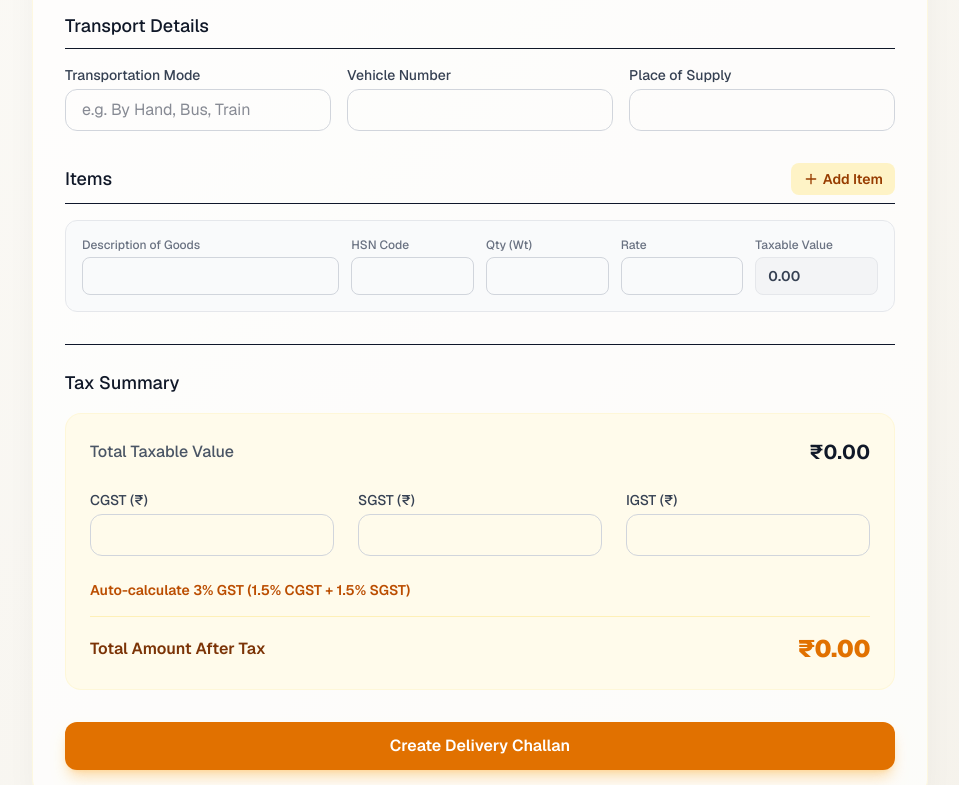
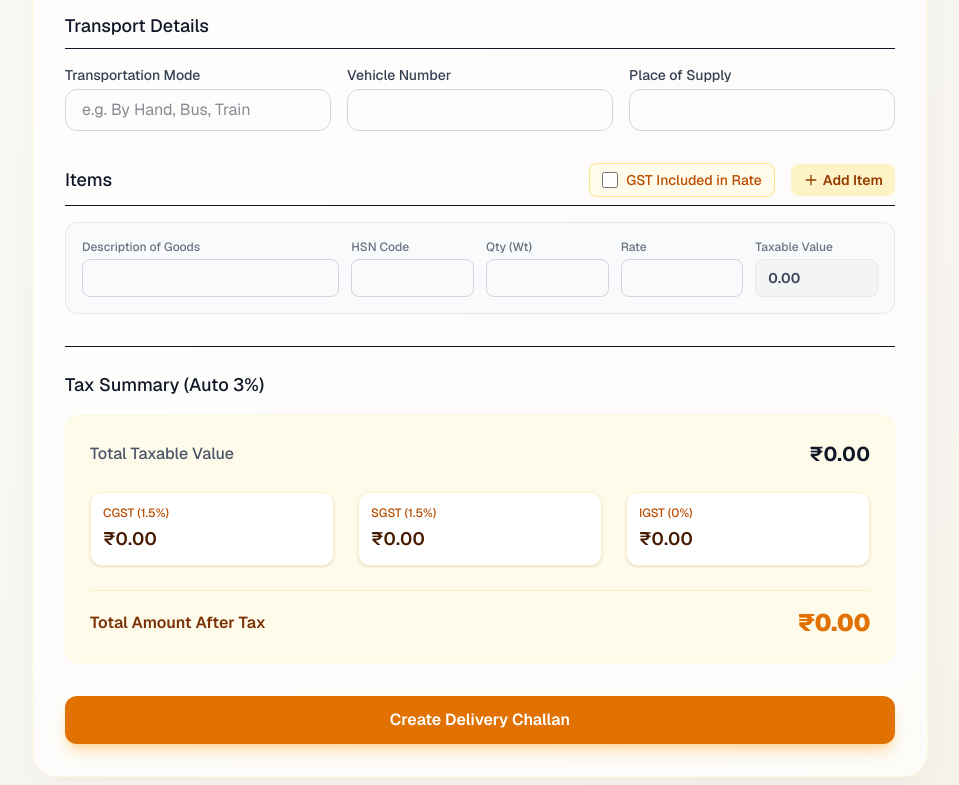
Before and after one commit to Mohith705/gold-shop-helper-wholesale, a Next.js app: page /add-challan in a window 1280 px wide. Shown: the part 476-1261 px from the top of the page, without its empty margins (160-1119 px from the left). Built offline with nearby package versions, Linux system fonts and the light colour scheme.

Commit message:
fix: resolve numberToWords build error and automate GST calculation in challans

```diff
--- a/src/app/add-challan/AddChallanForm.tsx
+++ b/src/app/add-challan/AddChallanForm.tsx
@@ -9,16 +9,14 @@ export function AddChallanForm() {
   const router = useRouter()
   const [isPending, startTransition] = useTransition()
 
-  const [items, setItems] = useState<{ id: string, desc: string, hsn: string, uom: string, qty: number, rate: number, taxable: number }[]>([
-    { id: '1', desc: '', hsn: '', uom: 'GMS', qty: 0, rate: 0, taxable: 0 }
+  const [items, setItems] = useState<{ id: string, desc: string, hsn: string, uom: string, qty: number, rate: number }[]>([
+    { id: '1', desc: '', hsn: '', uom: 'GMS', qty: 0, rate: 0 }
   ])
 
-  const [cgst, setCgst] = useState<number>(0)
-  const [sgst, setSgst] = useState<number>(0)
-  const [igst, setIgst] = useState<number>(0)
+  const [gstIncluded, setGstIncluded] = useState<boolean>(false)
 
   const addItem = () => {
-    setItems([...items, { id: Date.now().toString(), desc: '', hsn: '', uom: 'GMS', qty: 0, rate: 0, taxable: 0 }])
+    setItems([...items, { id: Date.now().toString(), desc: '', hsn: '', uom: 'GMS', qty: 0, rate: 0 }])
   }
 
   const removeItem = (id: string) => {
@@ -28,29 +26,30 @@ export function AddChallanForm() {
   const updateItem = (id: string, field: string, value: string | number) => {
     setItems(items.map(item => {
       if (item.id === id) {
-        const updated = { ...item, [field]: value }
-        if (field === 'qty' || field === 'rate') {
-          updated.taxable = Number(updated.qty) * Number(updated.rate)
-        }
-        return updated
+        return { ...item, [field]: value }
       }
       return item
     }))
   }
 
-  const totalTaxable = items.reduce((sum, item) => sum + Number(item.taxable), 0)
-  const totalAmount = totalTaxable + Number(cgst) + Number(sgst) + Number(igst)
+  const itemsWithTaxable = items.map(item => {
+    const rawTotal = Number(item.qty) * Number(item.rate)
+    return {
+      ...item,
+      taxable: gstIncluded ? rawTotal / 1.03 : rawTotal
+    }
+  })
 
-  // Auto calculate GST based on total taxable (assume 3% total -> 1.5% CGST/SGST by default)
-  const autoCalculateGST = () => {
-    const halfGst = totalTaxable * 0.015
-    setCgst(Number(halfGst.toFixed(2)))
-    setSgst(Number(halfGst.toFixed(2)))
-    setIgst(0)
-  }
+  const totalTaxable = itemsWithTaxable.reduce((sum, item) => sum + item.taxable, 0)
+
+  // Auto calculate GST (1.5% CGST, 1.5% SGST)
+  const cgst = totalTaxable * 0.015
+  const sgst = totalTaxable * 0.015
+  const igst = 0
+  const totalAmount = totalTaxable + cgst + sgst + igst
 
   async function handleSubmit(formData: FormData) {
-    formData.append('items', JSON.stringify(items))
+    formData.append('items', JSON.stringify(itemsWithTaxable))
     formData.append('total_taxable_value', totalTaxable.toString())
     formData.append('cgst_amount', cgst.toString())
     formData.append('sgst_amount', sgst.toString())
@@ -112,13 +111,19 @@ export function AddChallanForm() {
       <section className="space-y-4">
         <div className="flex justify-between items-center border-b pb-2">
           <h3 className="text-lg font-medium text-gray-900">Items</h3>
-          <button type="button" onClick={addItem} className="text-sm bg-amber-100 text-amber-800 px-3 py-1.5 rounded-lg font-semibold hover:bg-amber-200 transition-colors flex items-center gap-1">
-            <Plus size={16} /> Add Item
-          </button>
+          <div className="flex items-center gap-4">
+            <label className="flex items-center gap-2 text-sm font-medium text-amber-700 bg-amber-50 px-3 py-1.5 rounded-lg border border-amber-200 cursor-pointer hover:bg-amber-100 transition-colors">
+              <input type="checkbox" checked={gstIncluded} onChange={(e) => setGstIncluded(e.target.checked)} className="w-4 h-4 text-amber-600 rounded border-amber-300 focus:ring-amber-500" />
+              GST Included in Rate
+            </label>
+            <button type="button" onClick={addItem} className="text-sm bg-amber-100 text-amber-800 px-3 py-1.5 rounded-lg font-semibold hover:bg-amber-200 transition-colors flex items-center gap-1">
+              <Plus size={16} /> Add Item
+            </button>
+          </div>
         </div>
 
         <div className="space-y-4">
-          {items.map((item, index) => (
+          {itemsWithTaxable.map((item, index) => (
             <div key={item.id} className="bg-gray-50 p-4 rounded-xl border border-gray-200 relative group">
               {items.length > 1 && (
                 <button type="button" onClick={() => removeItem(item.id)} className="absolute -top-2 -right-2 bg-red-100 text-red-600 p-1.5 rounded-full opacity-0 group-hover:opacity-100 transition-opacity hover:bg-red-200 shadow-sm">
@@ -155,7 +160,7 @@ export function AddChallanForm() {
       </section>
 
       <section className="space-y-4 border-t pt-6">
-        <h3 className="text-lg font-medium text-gray-900">Tax Summary</h3>
+        <h3 className="text-lg font-medium text-gray-900">Tax Summary (Auto 3%)</h3>
         <div className="bg-amber-50 p-6 rounded-2xl border border-amber-100/50">
           <div className="flex justify-between items-center mb-6">
             <span className="text-gray-600 font-medium">Total Taxable Value</span>
@@ -163,24 +168,18 @@ export function AddChallanForm() {
           </div>
 
           <div className="grid grid-cols-1 md:grid-cols-3 gap-6 mb-6">
-            <div>
-              <label className="block text-sm font-medium text-gray-700 mb-1">CGST (₹)</label>
-              <input type="number" step="0.01" value={cgst || ''} onChange={e => setCgst(parseFloat(e.target.value) || 0)} className="w-full px-4 py-2 border border-gray-300 rounded-xl" />
+            <div className="bg-white p-3 rounded-xl border border-amber-100 shadow-sm">
+              <label className="block text-xs font-medium text-amber-700 mb-1">CGST (1.5%)</label>
+              <div className="font-semibold text-lg text-amber-950">₹{cgst.toFixed(2)}</div>
             </div>
-            <div>
-              <label className="block text-sm font-medium text-gray-700 mb-1">SGST (₹)</label>
-              <input type="number" step="0.01" value={sgst || ''} onChange={e => setSgst(parseFloat(e.target.value) || 0)} className="w-full px-4 py-2 border border-gray-300 rounded-xl" />
+            <div className="bg-white p-3 rounded-xl border border-amber-100 shadow-sm">
+              <label className="block text-xs font-medium text-amber-700 mb-1">SGST (1.5%)</label>
+              <div className="font-semibold text-lg text-amber-950">₹{sgst.toFixed(2)}</div>
             </div>
-            <div>
-              <label className="block text-sm font-medium text-gray-700 mb-1">IGST (₹)</label>
-              <input type="number" step="0.01" value={igst || ''} onChange={e => setIgst(parseFloat(e.target.value) || 0)} className="w-full px-4 py-2 border border-gray-300 rounded-xl" />
+            <div className="bg-white p-3 rounded-xl border border-amber-100 shadow-sm">
+              <label className="block text-xs font-medium text-amber-700 mb-1">IGST (0%)</label>
+              <div className="font-semibold text-lg text-amber-950">₹{igst.toFixed(2)}</div>
             </div>
-          </div>
-
-          <div className="flex justify-between items-center text-sm mb-4">
-            <button type="button" onClick={autoCalculateGST} className="text-amber-700 font-semibold hover:underline">
-              Auto-calculate 3% GST (1.5% CGST + 1.5% SGST)
-            </button>
           </div>
 
           <div className="h-px bg-amber-200/50 w-full mb-4"></div>
--- a/src/app/bill/[id]/page.tsx
+++ b/src/app/bill/[id]/page.tsx
@@ -5,24 +5,7 @@ import { notFound } from 'next/navigation'
 import { PrintButton } from './PrintButton'
 
 // Helper function to convert numbers to words
-function numberToWords(num: number): string {
-  const a = ['','one ','two ','three ','four ', 'five ','six ','seven ','eight ','nine ','ten ','eleven ','twelve ','thirteen ','fourteen ','fifteen ','sixteen ','seventeen ','eighteen ','nineteen '];
-  const b = ['', '', 'twenty','thirty','forty','fifty', 'sixty','seventy','eighty','ninety'];
-
-  if ((num = num || 0) === 0) return 'zero';
-
-  const n = ('000000000' + num).substr(-9).match(/^(\d{2})(\d{2})(\d{2})(\d{1})(\d{2})$/);
-  if (!n) return '';
-
-  let str = '';
-  str += (n[1] != '00') ? (a[Number(n[1])] || b[n[1][0] as any] + ' ' + a[n[1][1] as any]) + 'crore ' : '';
-  str += (n[2] != '00') ? (a[Number(n[2])] || b[n[2][0] as any] + ' ' + a[n[2][1] as any]) + 'lakh ' : '';
-  str += (n[3] != '00') ? (a[Number(n[3])] || b[n[3][0] as any] + ' ' + a[n[3][1] as any]) + 'thousand ' : '';
-  str += (n[4] != '0') ? (a[Number(n[4])] || b[n[4][0] as any] + ' ' + a[n[4][1] as any]) + 'hundred ' : '';
-  str += (n[5] != '00') ? ((str != '') ? 'and ' : '') + (a[Number(n[5])] || b[n[5][0] as any] + ' ' + a[n[5][1] as any]) : '';
-
-  return str.trim() + ' rupees only';
-}
+import { numberToWords } from '@/utils/numberToWords'
 
 export default async function BillPage({
   params,
--- a/src/app/reports/bills/page.tsx
+++ b/src/app/reports/bills/page.tsx
@@ -5,24 +5,7 @@ import Link from 'next/link'
 import { ArrowLeft } from 'lucide-react'
 import { PrintButton } from '@/app/statement/[id]/PrintButton'
 
-function numberToWords(num: number): string {
-  const a = ['','one ','two ','three ','four ', 'five ','six ','seven ','eight ','nine ','ten ','eleven ','twelve ','thirteen ','fourteen ','fifteen ','sixteen ','seventeen ','eighteen ','nineteen '];
-  const b = ['', '', 'twenty','thirty','forty','fifty', 'sixty','seventy','eighty','ninety'];
-
-  if ((num = num || 0) === 0) return 'zero';
-
-  const n = ('000000000' + num).substr(-9).match(/^(\d{2})(\d{2})(\d{2})(\d{1})(\d{2})$/);
-  if (!n) return '';
-
-  let str = '';
-  str += (n[1] != '00') ? (a[Number(n[1])] || b[n[1][0] as any] + ' ' + a[n[1][1] as any]) + 'crore ' : '';
-  str += (n[2] != '00') ? (a[Number(n[2])] || b[n[2][0] as any] + ' ' + a[n[2][1] as any]) + 'lakh ' : '';
-  str += (n[3] != '00') ? (a[Number(n[3])] || b[n[3][0] as any] + ' ' + a[n[3][1] as any]) + 'thousand ' : '';
-  str += (n[4] != '0') ? (a[Number(n[4])] || b[n[4][0] as any] + ' ' + a[n[4][1] as any]) + 'hundred ' : '';
-  str += (n[5] != '00') ? ((str != '') ? 'and ' : '') + (a[Number(n[5])] || b[n[5][0] as any] + ' ' + a[n[5][1] as any]) : '';
-
-  return str.trim() + ' rupees only';
-}
+import { numberToWords } from '@/utils/numberToWords'
 
 export default async function BatchBillsPage({ searchParams }: { searchParams: Promise<{ from?: string, to?: string }> }) {
   const supabase = await createClient()
--- /dev/null
+++ b/src/utils/numberToWords.ts
@@ -0,0 +1,18 @@
+export function numberToWords(num: number): string {
+  const a = ['','one ','two ','three ','four ', 'five ','six ','seven ','eight ','nine ','ten ','eleven ','twelve ','thirteen ','fourteen ','fifteen ','sixteen ','seventeen ','eighteen ','nineteen '];
+  const b = ['', '', 'twenty','thirty','forty','fifty', 'sixty','seventy','eighty','ninety'];
+
+  if ((num = num || 0) === 0) return 'zero';
+
+  const n = ('000000000' + num).substr(-9).match(/^(\d{2})(\d{2})(\d{2})(\d{1})(\d{2})$/);
+  if (!n) return '';
+
+  let str = '';
+  str += (n[1] != '00') ? (a[Number(n[1])] || b[n[1][0] as any] + ' ' + a[n[1][1] as any]) + 'crore ' : '';
+  str += (n[2] != '00') ? (a[Number(n[2])] || b[n[2][0] as any] + ' ' + a[n[2][1] as any]) + 'lakh ' : '';
+  str += (n[3] != '00') ? (a[Number(n[3])] || b[n[3][0] as any] + ' ' + a[n[3][1] as any]) + 'thousand ' : '';
+  str += (n[4] != '0') ? (a[Number(n[4])] || b[n[4][0] as any] + ' ' + a[n[4][1] as any]) + 'hundred ' : '';
+  str += (n[5] != '00') ? ((str != '') ? 'and ' : '') + (a[Number(n[5])] || b[n[5][0] as any] + ' ' + a[n[5][1] as any]) : '';
+
+  return str.trim() + ' rupees only';
+}
```
